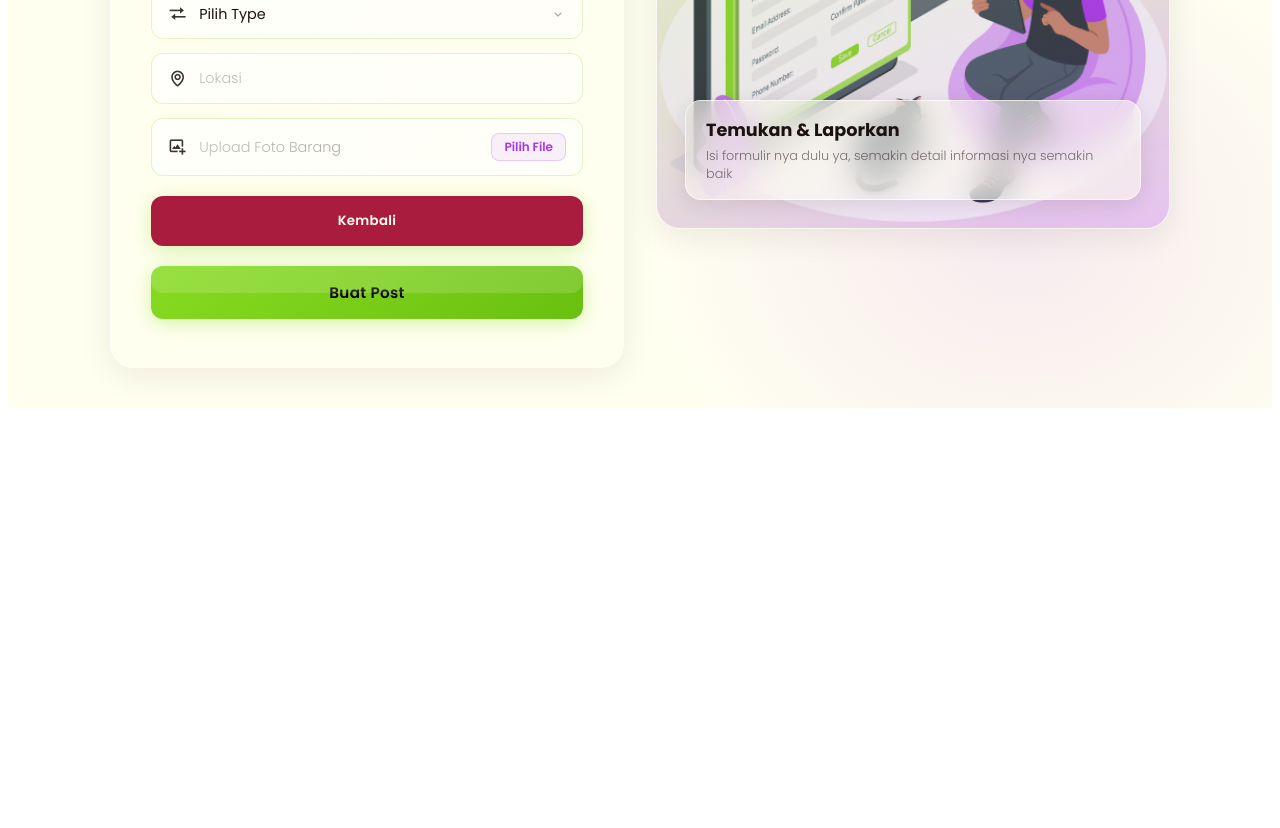
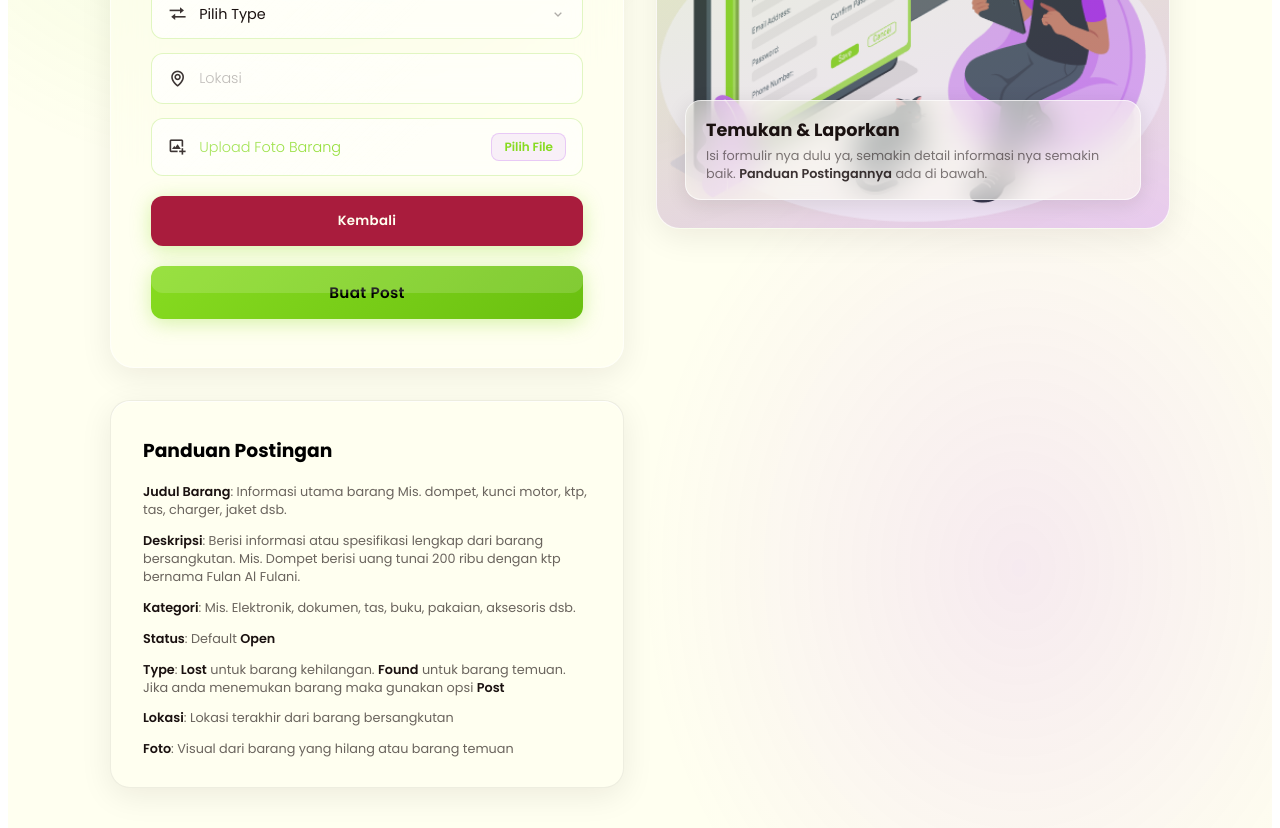
Before and after one commit to rafliwijaya/unimed-lostnfound, a React (Vite) app: page /create-post in a window 1280 px wide. Shown: the part 480-1308 px from the top of the page. Before the commit the page ends 896 px from the top, so only its background shows below. Built offline with nearby package versions, Linux system fonts and the light colour scheme; no server answers.

Commit message:
perubahan style css

```diff
--- a/src/pages/create_post.jsx
+++ b/src/pages/create_post.jsx
@@ -78,7 +78,7 @@ function CreatePost() {
       <div className="create-post-container">
 
         <div className="create-post-form-side">
-          <h2>Buat Post</h2>
+          <h2>Buat <span>Post</span></h2>
           <p className="create-post-subtitle">Laporkan barang hilang atau temuan kamu</p>
 
           {error && <div className="create-post-error">{error}</div>}
@@ -111,7 +111,7 @@ function CreatePost() {
               <i className="bx bx-category-alt input-icon"></i>
               <input
                 type="text"
-                placeholder="Kategori"
+                placeholder="Kategori (Elektronik, Dokumen, Tas..)"
                 value={category}
                 onChange={(e) => setCategory(e.target.value)}
                 required
@@ -191,8 +191,19 @@ function CreatePost() {
           <div className="image-overlay"></div>
           <div className="image-badge">
             <h3>Temukan & Laporkan</h3>
-            <p>Isi formulir nya dulu ya, semakin detail informasi nya semakin baik</p>
+            <p>Isi formulir nya dulu ya, semakin detail informasi nya semakin baik. <span>Panduan Postingannya</span> ada di bawah.</p>
           </div>
+        </div>
+
+        <div className="panduan-post">
+          <h3>Panduan Postingan</h3>
+          <p><span>Judul Barang</span>: Informasi utama barang Mis. dompet, kunci motor, ktp, tas, charger, jaket dsb.</p>
+          <p><span>Deskripsi</span>: Berisi informasi atau spesifikasi lengkap dari barang bersangkutan. Mis. Dompet berisi uang tunai 200 ribu dengan ktp bernama Fulan Al Fulani.</p>
+          <p><span>Kategori</span>: Mis. Elektronik, dokumen, tas, buku, pakaian, aksesoris dsb.</p>
+          <p><span>Status</span>: Default <span>Open</span></p>
+          <p><span>Type</span>: <span>Lost</span> untuk barang kehilangan. <span>Found</span> untuk barang temuan. Jika anda menemukan barang maka gunakan opsi <span>Post</span></p>
+          <p><span>Lokasi</span>: Lokasi terakhir dari barang bersangkutan</p>
+          <p><span>Foto</span>: Visual dari barang yang hilang atau barang temuan</p>
         </div>
 
       </div>
--- a/src/pages/dashboard.jsx
+++ b/src/pages/dashboard.jsx
@@ -11,6 +11,7 @@ export default function Dashboard() {
   const [posts, setPosts] = useState([])
   const [loading, setLoading] = useState(true)
   const [sidebarOpen, setSidebarOpen] = useState(false)
+  const [fullName, setFullName] = useState("")
 
   const handleLogout = async () => {
     await supabase.auth.signOut()
@@ -31,8 +32,27 @@ export default function Dashboard() {
     setLoading(false)
   }
 
+  const fetchUserData = async () => {
+  const { data: { user } } = await supabase.auth.getUser()
+
+  if (user) {
+    const { data, error } = await supabase
+      .from("users")
+      .select("full_name")
+      .eq("id", user.id)
+      .single()
+
+    if (error) {
+      console.error(error.message)
+    } else {
+      setFullName(data.full_name)
+    }
+  }
+}
+
   useEffect(() => {
     fetchPosts()
+    fetchUserData()
   }, [])
 
   const closeSidebar = () => setSidebarOpen(false)
@@ -63,7 +83,7 @@ export default function Dashboard() {
             <i className="bx bx-user"></i>
           </div>
           <div className="sidebar-profile-info">
-            <div className="sidebar-profile-name">user.id</div>
+            <div className="sidebar-profile-name">{fullName}</div>
             <div className="sidebar-profile-label">Lihat Profil</div>
           </div>
         </div>
--- a/src/pages/register.jsx
+++ b/src/pages/register.jsx
@@ -42,9 +42,18 @@ export default function Register() {
 
     const user = data.user
 
+    if (!user) {
+      setError("User tidak ditemukan")
+      setLoading(false)
+      return
+    }
+
+
     const { error: insertError } = await supabase.from("users").insert([{
       id: user.id,
-      role: "user"
+      full_name: name,
+      phone: phone,
+      role: "user",
     }])
 
     if (insertError) {
--- a/src/pages/style/dashboard.css
+++ b/src/pages/style/dashboard.css
@@ -24,9 +24,6 @@
   color: var(--text);
 }
 
-/* ══════════════════════════════
-   SIDEBAR
-══════════════════════════════ */
 .dashboard-sidebar {
   position: fixed;
   top: 0;
@@ -45,7 +42,6 @@
   gap: 6px;
 }
 
-/* ── Logo / App Name ── */
 .sidebar-logo {
   font-size: 1.25rem;
   font-weight: 600;
@@ -60,7 +56,6 @@
   color: var(--primary);
 }
 
-/* ── Profile Section ── */
 .sidebar-profile {
   display: flex;
   align-items: center;
--- a/src/pages/style/post.css
+++ b/src/pages/style/post.css
@@ -49,6 +49,10 @@
   color: var(--text);
   margin: 0 0 8px 0;
   letter-spacing: -0.5px;
+}
+
+.create-post-form-side span {
+    color: var(--primary);
 }
 
 .create-post-subtitle {
@@ -319,8 +323,32 @@
   font-size: 0.8rem;
   color: rgba(26,17,16,0.55);
   margin: 0;
-  font-weight: 300;
+  font-weight: 400;
 }
+
+.image-badge span {
+    font-weight: 600;
+    color: rgba(26,17,16,0.85);
+}
+
+.panduan-post {
+    padding: 1rem 2rem;
+    background-color: var(--background);
+    border: 1px solid rgba(26,17,16,0.07);
+    border-radius: 20px;
+    box-shadow: var(--glass-shadow), inset 0 1px 0 rgba(255,255,255,0.8);
+}
+
+.panduan-post p {
+    font-size: 0.8rem;
+    color: rgba(26,17,16,0.65);
+}
+
+.panduan-post span{
+ font-weight: 600;
+ color: var(--text);
+}
+
 
 /* ── Error message ── */
 .create-post-error {
```
